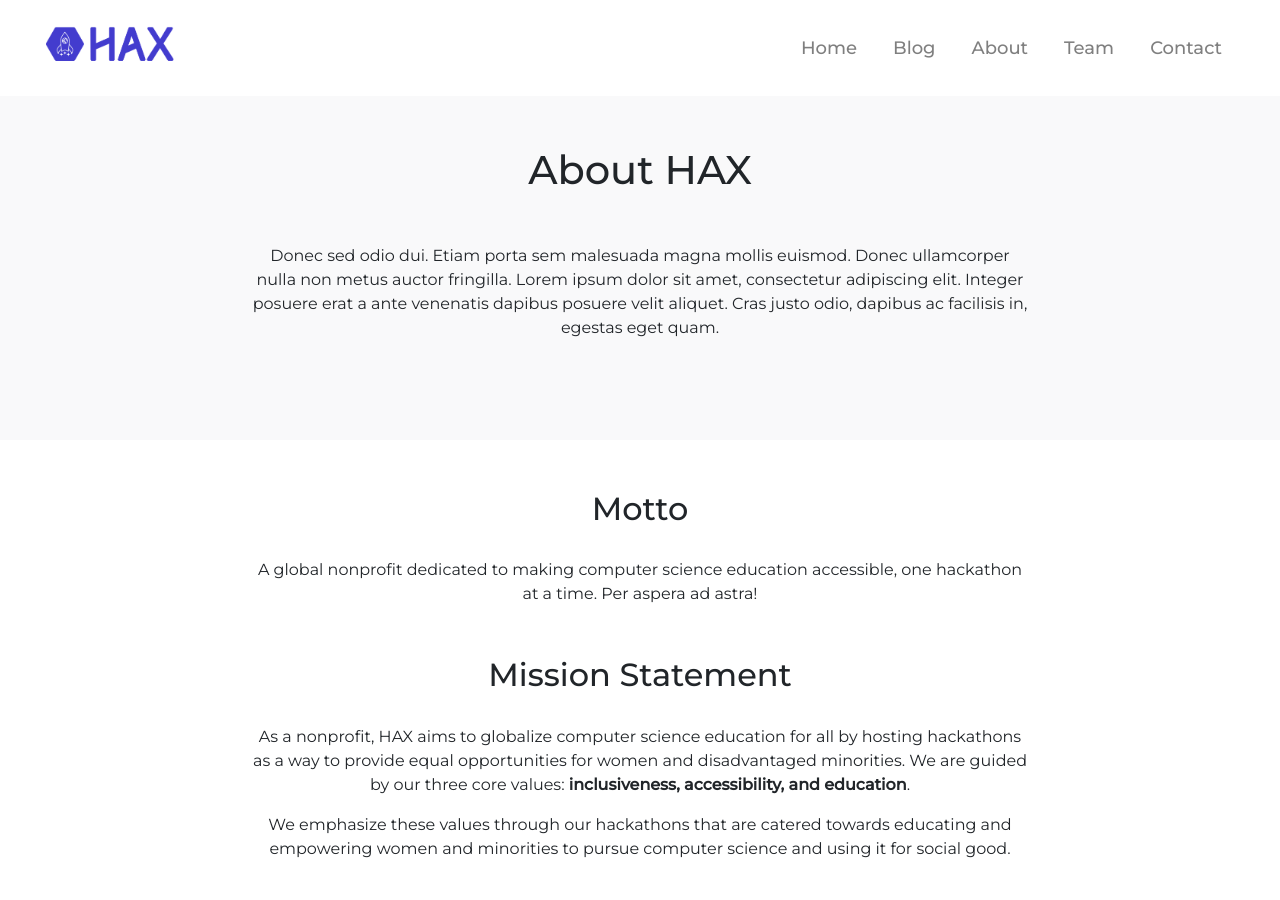
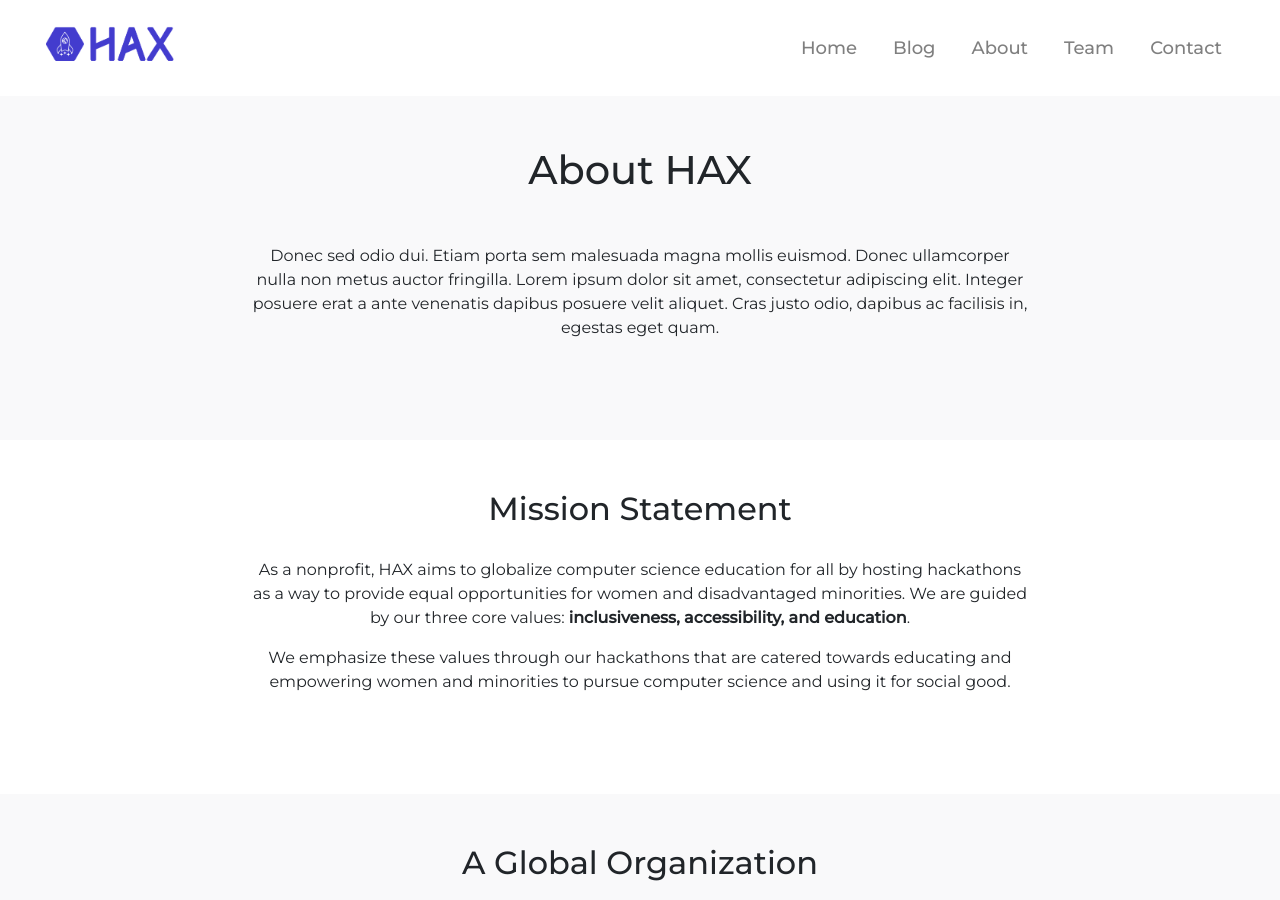
Before and after one commit to hax-org/website, a Jekyll site: the page built from about.html, in a window 1280 px wide and 900 px high. Built offline with Jekyll 4.4.1, drawn with Linux system fonts in a browser that asks for light colours; nearby versions of some CDN libraries; library files that are not in the unit come from our copies; a script that is not in the unit is left out.

Commit message:
remove motto from about

```diff
--- a/about.html
+++ b/about.html
@@ -16,15 +16,16 @@ title: About
 <section class="section-white-bg">
 	<div class="container">
 		<div class="about-container">
-			<h2>Motto</h2>
-			<p>A global nonprofit dedicated to making computer science education accessible, one hackathon at a time. Per aspera ad astra!</p>
-		</div>
-		<div class="about-container">
 			<h2>Mission Statement</h2>
 			<p>As a nonprofit, HAX aims to globalize computer science education for all by hosting hackathons as a way to provide equal opportunities for women and disadvantaged minorities. We are guided by our three core values: <strong>inclusiveness, accessibility, and education</strong>.</p>
 			<p>We emphasize these values through our hackathons that are catered towards educating and empowering women and minorities to pursue computer science and using it for social good. </p>
 			<!-- <img class="lazy" src="/assets/images/lazy.jpg" data-src="/assets/images/about/1.jpg"> -->
 		</div>
+	</div>
+</section>
+
+<section class="section-gray-bg">
+	<div class="container">
 		<div class="about-container">
 			<h2>A Global Organization</h2>
 			<p>Etiam porta sem malesuada magna mollis euismod. Vestibulum id ligula porta felis euismod semper. Aenean eu leo quam. Pellentesque ornare sem lacinia quam venenatis vestibulum.</p>
```
